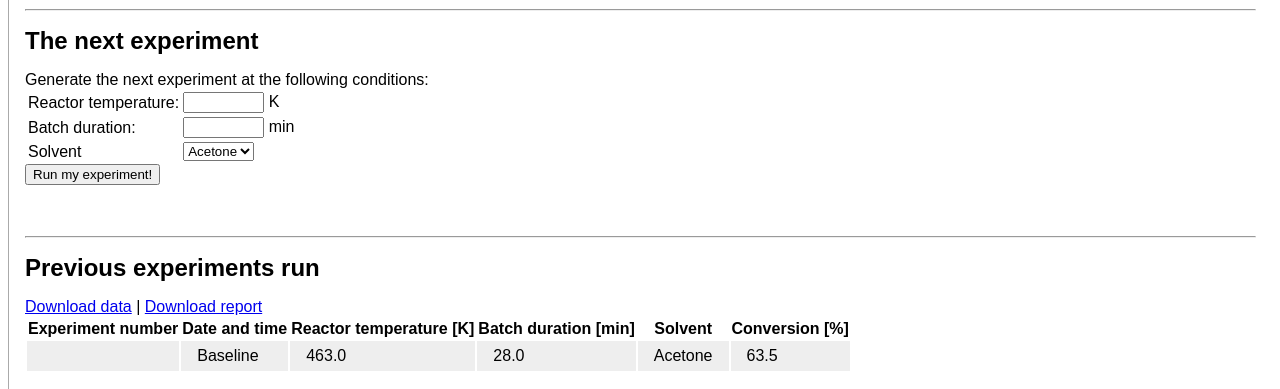
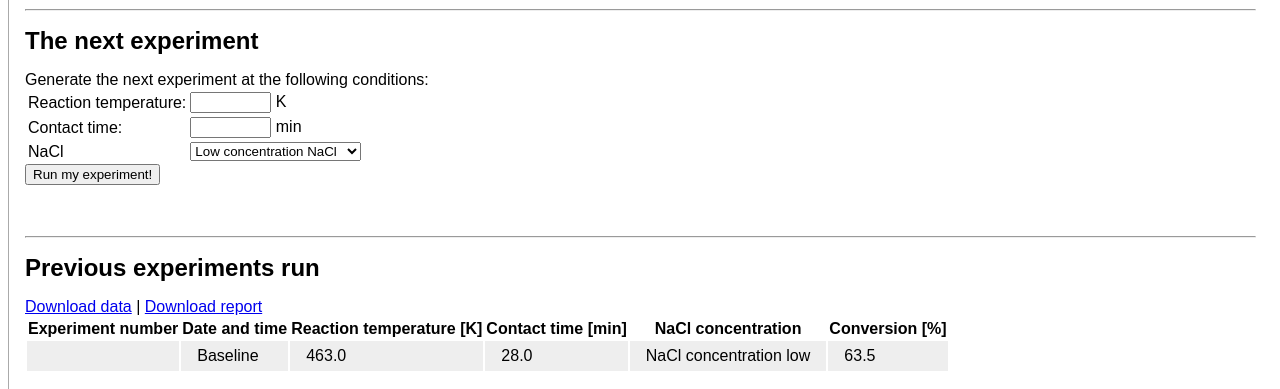
Before and after one commit to kgdunn/rsm-first-version, a Django app: template experiment/templates/deal-with-experiment.html in a window 1280 px wide. Shown: the part 212-601 px from the top of the page. Run offline with Django 3.2, Linux system fonts and the light colour scheme; the template is opened without the code that fills it, so the values that code supplies are empty; parts of the project's set-up code (start-up, migrations or seed data) failed here and were passed over.

Commit message:
Refining the model

```diff
--- a/experiment/models.py
+++ b/experiment/models.py
@@ -16,8 +16,8 @@ class Student(models.Model):
 class Experiment(models.Model):
 
     factor_C_choice = (
-            ('Acetone', u'Acetone'),
-            ('Xylene', u'Xylene'),
+            ('Low', u'Low concentration NaCl'),
+            ('High', u'High concentration NaCl'),
             )
 
     student = models.ForeignKey(Student)
--- a/experiment/templates/deal-with-experiment.html
+++ b/experiment/templates/deal-with-experiment.html
@@ -94,18 +94,18 @@ Generate the next experiment at the following conditions:
 <form action="/take-home-final/run-experiment-{{Settings.token}}/" method="POST" enctype="multipart/form-data">
 	<table class="data-entry-table">
 		<tr>
-			<td>Reactor temperature:</td>
+			<td>Reaction temperature:</td>
 			<td><input id="factor_A_input" type="text" name="factor_A" maxlength="7" size="7" onkeyup="validate_factor_A(this.value)" /> K</td>
 			<td width="400"><span id="factor_A_constraint" class="constraint_colour"></span></td>
 		</tr>
 		<tr>
-			<td>Batch duration:</td>
+			<td>Contact time:</td>
 			<td><input id="factor_B_input" type="text" name="factor_B" maxlength="7" size="7" onkeyup="validate_factor_B(this.value)"/> min</td>
 			<td width="400"><span id="factor_B_constraint" class="constraint_colour"></span></td>
         </tr>
 		<tr>
-            <td>Solvent</td>
-            <td><select name="factor_C"><option value="Acetone">Acetone<option value="Xylene">Xylene</select></td>
+            <td>NaCl</td>
+            <td><select name="factor_C"><option value="Low">Low concentration NaCl<option value="High">High concentration NaCL</select></td>
 			<td width="400"></td>
                 </tr>
 	</table>
@@ -124,9 +124,9 @@ Generate the next experiment at the following conditions:
     <tr>
     <th>Experiment number</th>
     <th>Date and time</th>
-    <th>Reactor temperature [K]</th>
-    <th>Batch duration [min]</th>
-    <th>Solvent</th>
+    <th>Reaction temperature [K]</th>
+    <th>Contact time [min]</th>
+    <th>NaCl concentration</th>
     <th>Conversion [%]</th>
     </tr>
     <tr class="even expt-result">
@@ -134,7 +134,7 @@ Generate the next experiment at the following conditions:
         <td class="datetime">Baseline</td>
 	<td class="factor_A">463.0</td>
         <td class="factor_B">28.0</td>
-        <td class="factor_C">Acetone</td>
+        <td class="factor_C">NaCl concentration low</td>
         <td class="response">63.5</td>
     </tr>
 
```
Also changed, not shown: experiment/urls.py (+0 -16 lines), experiment/views.py (+29 -20 lines).
